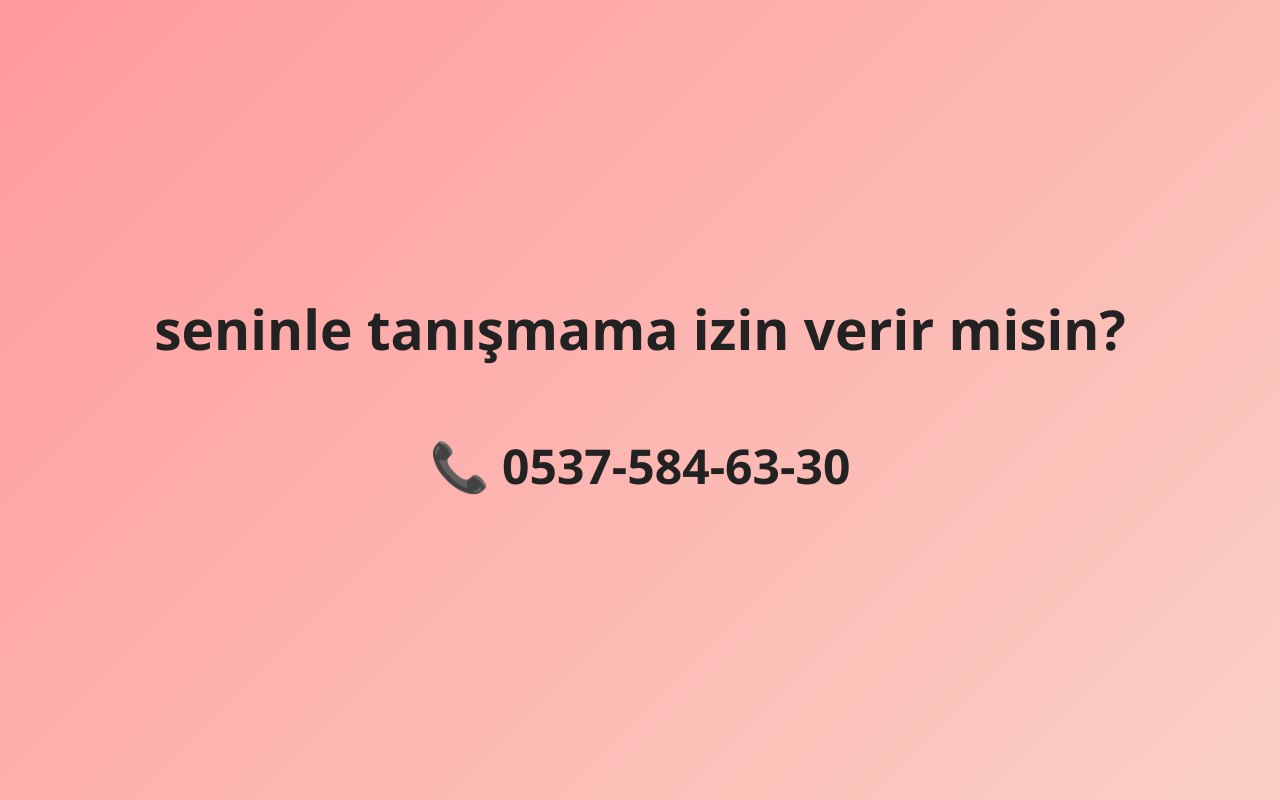
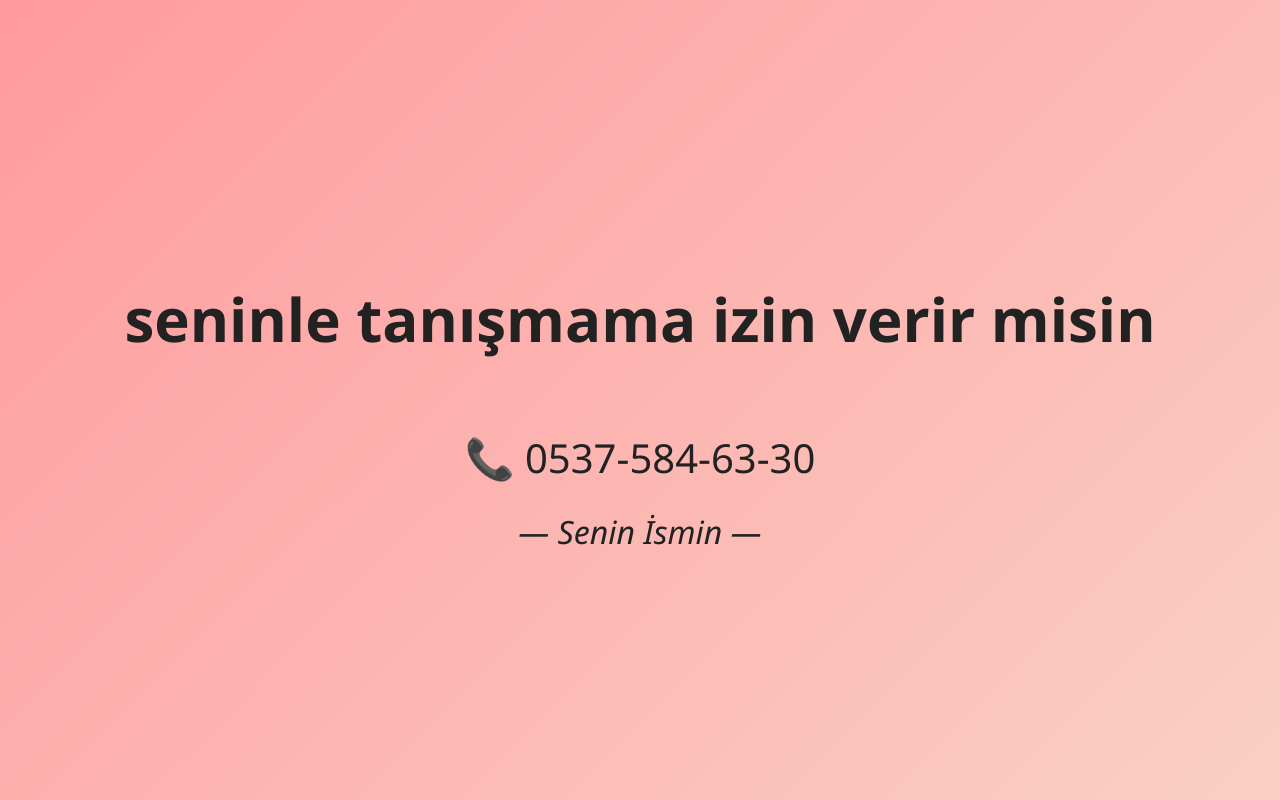
Before and after one commit to isilcicekdal/qrCode, a plain HTML site: page index.html in a window 1280 px wide. Drawn offline with Linux system fonts and the light colour scheme.

Commit message:
Update index.html

```diff
--- a/index.html
+++ b/index.html
@@ -16,19 +16,28 @@
       color: #222;
     }
     h1 {
-      font-size: 55px;
+      font-size: 60px;   /* Başlığı büyüttüm */
       font-weight: bold;
       text-align: center;
     }
     p {
-      font-size: 48px;
-      font-weight: bold;
+      margin: 10px 0;
+      text-align: center;
+    }
+    .phone {
+      font-size: 40px;   /* Telefon büyük */
       margin-top: 30px;
+    }
+    .name {
+      font-size: 32px;   /* İsim biraz daha küçük */
+      font-style: italic; /* İstersen italik */
+      margin-top: 15px;
     }
   </style>
 </head>
 <body>
-  <h1>seninle tanışmama izin verir misin?</h1>
-  <p>📞 0537-584-63-30</p>
+  <h1>seninle tanışmama izin verir misin</h1>
+  <p class="phone">📞 0537-584-63-30</p>
+  <p class="name">— Senin İsmin —</p>
 </body>
 </html>
```
